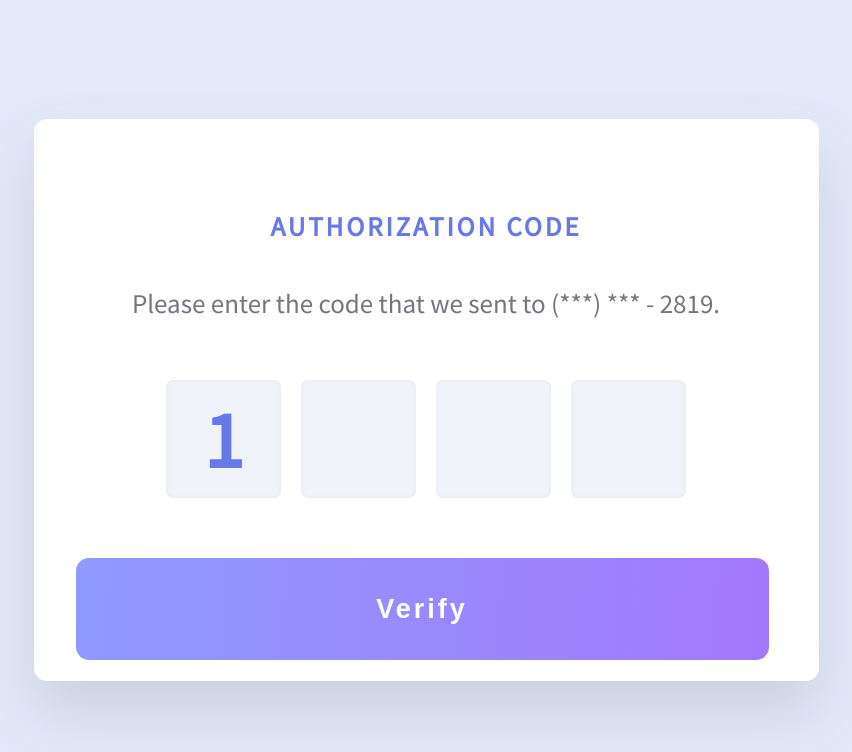
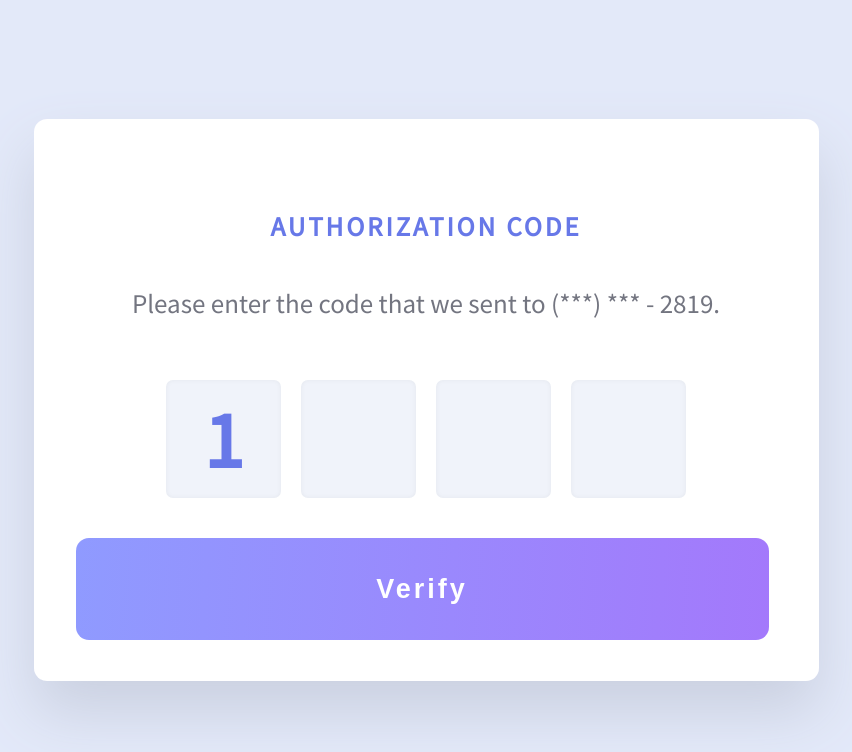
Before and after one commit to juliascherbina/AdventCalendar24, a plain HTML site: page pin-form/index.html in a window 1280 px wide. Shown: the whole page, without its empty margins (214-1066 px from the left). Drawn offline with Linux system fonts and the light colour scheme.

Commit message:
refactoring code

```diff
--- a/pin-form/index.html
+++ b/pin-form/index.html
@@ -13,19 +13,13 @@
     <div class="wrapper">
         <h1>Authorization Code</h1>
         <p>Please enter the code that we sent to (***) *** - 2819.</p>
-        <div class="fields">
-            <form>
-                <input type="text" maxlength="1" name="autorisation"
-                 value="1">
-                <input type="text" maxlength="1" name="autorisation"
-                 value="">
-                <input type="text" maxlength="1" name="autorisation"
-                 value="">
-                <input type="text" maxlength="1" name="autorisation"
-                 value="">
-            </form>
-            <button>Verify</button>
-        </div>
+        <form>
+            <input type="text" maxlength="1" name="autorisation" value="1">
+            <input type="text" maxlength="1" name="autorisation" value="">
+            <input type="text" maxlength="1" name="autorisation" value="">
+            <input type="text" maxlength="1" name="autorisation" value="">
+        </form>
+        <button>Verify</button>
     </div>
 </body>
 
--- a/pin-form/styles.css
+++ b/pin-form/styles.css
@@ -42,23 +42,17 @@ p {
 form {
     display: flex;
     justify-content: center;
-    align-items: center;
-    min-width: 533px;
     gap: 20px;
-    padding-bottom: 60px;
+    margin-bottom: 40px;
 }
 
-input[type='text'] {
+input[type=text] {
     width: 111px;
     height: 116px;
     background: #F0F3FA;
     box-shadow: inset 0px 0px 5.46202px rgba(0, 0, 0, 0.05);
     border-radius: 7px;
     border: none;
-
-}
-
-input[value] {
     font-family: 'Source Sans Pro';
     font-weight: 900;
     text-align: center;
```
